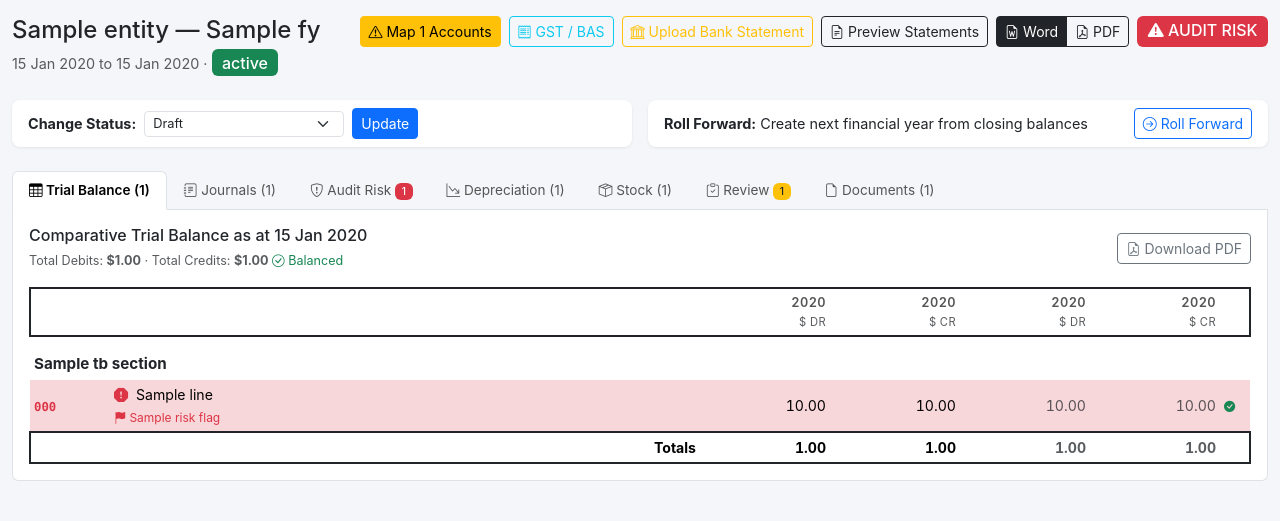
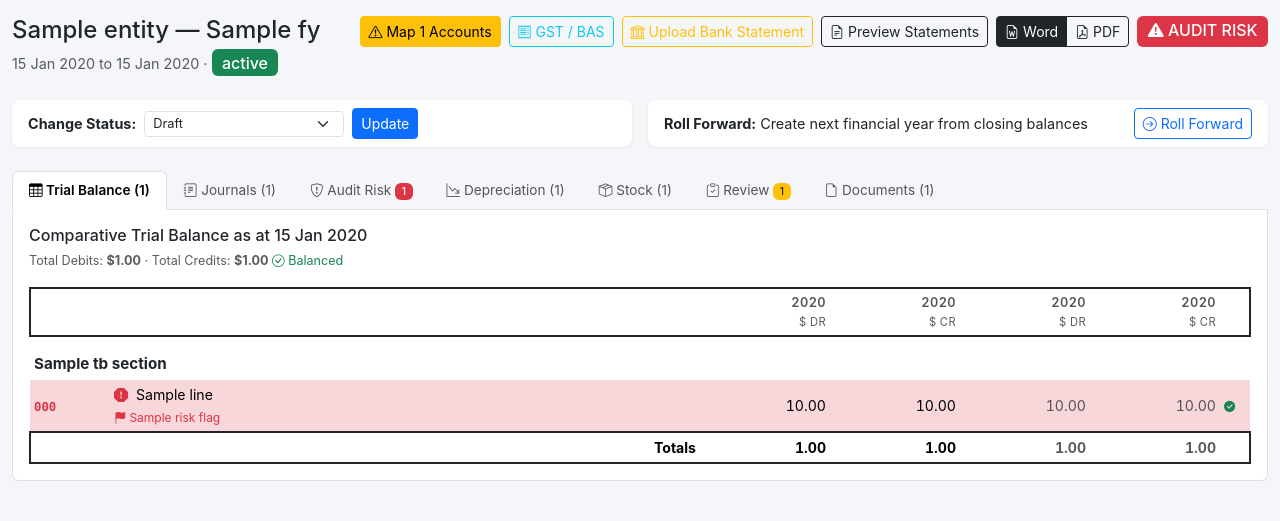
Before and after one commit to faceless-truth/mcs-platform, a Django app: template templates/core/financial_year_detail.html in a window 1280 px wide. Shown: the part 44-565 px from the top of the page. Run offline with Django 5.2, Linux system fonts and the light colour scheme; the template is opened without the code that fills it: most values are stand-ins (such as "Sample title", 1, 10 or a date in 2020); some libraries are stand-ins or nearby versions.

Commit message:
remove: Download PDF buttons from trial balance and journals tabs

```diff
--- a/templates/core/financial_year_detail.html
+++ b/templates/core/financial_year_detail.html
@@ -170,9 +170,6 @@
                     {% endif %}
                 </small>
             </div>
-            <a href="{% url 'core:trial_balance_pdf' pk=fy.pk %}" class="btn btn-outline-secondary btn-sm" title="Download Trial Balance as PDF">
-                <i class="bi bi-file-earmark-pdf"></i> Download PDF
-            </a>
         </div>
         <div class="table-responsive">
             <table class="table table-sm mb-0" style="font-size: 0.88rem;">
@@ -272,9 +269,6 @@
         <div class="d-flex justify-content-between align-items-center mb-3">
             <h6 class="mb-0">Journal Entries</h6>
             <div class="d-flex gap-2">
-                <a href="{% url 'core:journals_pdf' pk=fy.pk %}" class="btn btn-outline-secondary btn-sm" title="Download all journals as PDF">
-                    <i class="bi bi-file-earmark-pdf"></i> Download PDF
-                </a>
                 {% if not fy.is_locked and user.can_edit %}
                 <a href="{% url 'core:adjustment_create' pk=fy.pk %}" class="btn btn-primary btn-sm">
                     <i class="bi bi-journal-plus"></i> New Journal Entry
```
